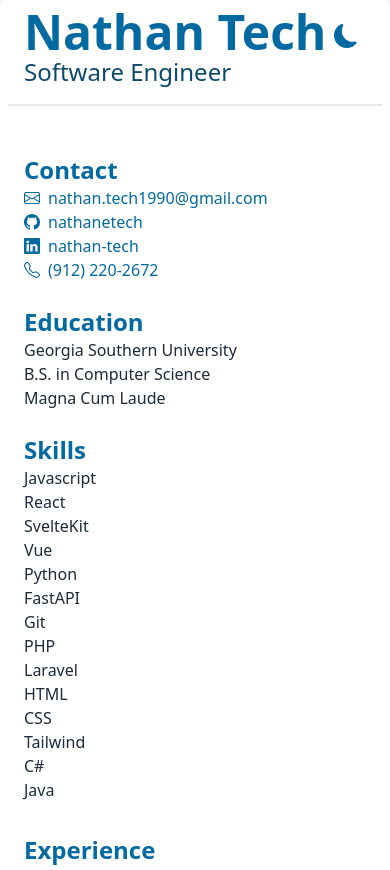
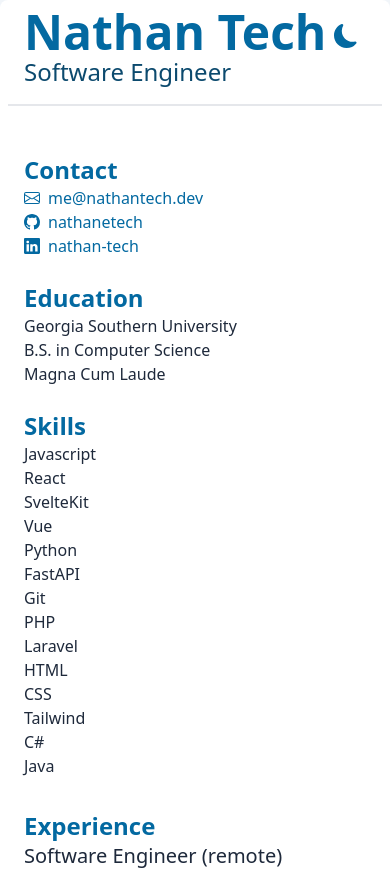
Before and after one commit to nathanetech/personal-site, a SvelteKit app: page / in a window 390 px wide. Shown: the top 870 px of the page. Built offline with nearby package versions, Linux system fonts and the light colour scheme.

Commit message:
printing

```diff
--- a/src/app.css
+++ b/src/app.css
@@ -3,7 +3,7 @@
 @tailwind utilities;
 
 body {
-	@apply font-sans md:m-6 lg:m-12 xl:m-24 bg-slate-100 dark:bg-slate-700 text-slate-800 dark:text-slate-200 transition-all ease-in-out duration-300;
+	@apply font-sans print:m-0 print:text-sm md:m-6 lg:m-12 xl:m-24 bg-slate-100 dark:bg-slate-700 text-slate-800 dark:text-slate-200 transition-all ease-in-out duration-300;
 }
 
 ul {
@@ -11,5 +11,5 @@ ul {
 }
 
 a {
-	@apply text-sky-700 hover:text-sky-900 dark:text-sky-500 dark:hover:text-sky-700;
+	@apply text-sky-700 hover:text-sky-900 dark:text-sky-500 dark:hover:text-sky-700 print:text-slate-800;
 }
--- a/src/components/project.svelte
+++ b/src/components/project.svelte
@@ -9,7 +9,7 @@
     <h1 class="text-xl text-semibold">
         {name}
     </h1>
-    <a href={url}>
+    <a href={url} class="print:hidden">
         {linkText}
     </a>
     {#if technologies.length}
--- a/src/routes/+page.svelte
+++ b/src/routes/+page.svelte
@@ -41,7 +41,7 @@
     <title>Nathan Tech</title>
 </svelte:head>
 <div class="p-2 md:p-6 lg:p-12 rounded-lg h-max bg-white dark:bg-slate-800">
-    <div class="mb-8 md:text-center border-b-2 px-4 pb-4 relative">
+    <div class="mb-8 md:text-center print:text-center border-b-2 px-4 pb-4 relative">
         <h1 class="text-5xl text-sky-700 dark:text-sky-500 font-semibold">Nathan Tech</h1>
         <h3 class="text-2xl text-sky-900 dark:text-sky-700">Software Engineer</h3>
         <button on:click={() => { isDark = !isDark}} class="print:hidden absolute top-4 right-6 md:right-12 text-sky-700 dark:text-sky-500 transition-all ease-in-out duration-300">
@@ -57,18 +57,28 @@
         </button>
     </div>
     <div class="grid md:grid-cols-12 print:grid-cols-12">
-        <div class="md:col-span-5 lg:col-span-4 xl:col-span-3 2xl:col-span-2 print:col-span-4 print:bg-slate-200 space-y-6 p-4 md:bg-slate-200 md:dark:bg-slate-700">
+        <div class="md:col-span-5 lg:col-span-4 xl:col-span-3 2xl:col-span-2 print:col-span-3 print:bg-slate-200 space-y-6 p-4 print:p-0 md:bg-slate-200 md:dark:bg-slate-700">
             <div>
                 <Header>
                     Contact
                 </Header>
-                <a href="mailto:nathan.tech1990@gmail.com">
+                <a href="mailto:me@nathantech.dev">
                     <div class="flex flex-row items-center">
                         <svg xmlns="http://www.w3.org/2000/svg" width="16" height="16" fill="currentColor" class="bi bi-envelope" viewBox="0 0 16 16">
                             <path d="M0 4a2 2 0 0 1 2-2h12a2 2 0 0 1 2 2v8a2 2 0 0 1-2 2H2a2 2 0 0 1-2-2V4Zm2-1a1 1 0 0 0-1 1v.217l7 4.2 7-4.2V4a1 1 0 0 0-1-1H2Zm13 2.383-4.708 2.825L15 11.105V5.383Zm-.034 6.876-5.64-3.471L8 9.583l-1.326-.795-5.64 3.47A1 1 0 0 0 2 13h12a1 1 0 0 0 .966-.741ZM1 11.105l4.708-2.897L1 5.383v5.722Z"/>
                         </svg>
                         <span class="ml-2">
-                            nathan.tech1990@gmail.com
+                            me@nathantech.dev
+                        </span>
+                    </div>
+                </a>
+                <a href="tel:9122202672" class="hidden print:block">
+                    <div class="flex flex-row items-center">
+                        <svg xmlns="http://www.w3.org/2000/svg" width="16" height="16" fill="currentColor" class="bi bi-telephone" viewBox="0 0 16 16">
+                            <path d="M3.654 1.328a.678.678 0 0 0-1.015-.063L1.605 2.3c-.483.484-.661 1.169-.45 1.77a17.568 17.568 0 0 0 4.168 6.608 17.569 17.569 0 0 0 6.608 4.168c.601.211 1.286.033 1.77-.45l1.034-1.034a.678.678 0 0 0-.063-1.015l-2.307-1.794a.678.678 0 0 0-.58-.122l-2.19.547a1.745 1.745 0 0 1-1.657-.459L5.482 8.062a1.745 1.745 0 0 1-.46-1.657l.548-2.19a.678.678 0 0 0-.122-.58L3.654 1.328zM1.884.511a1.745 1.745 0 0 1 2.612.163L6.29 2.98c.329.423.445.974.315 1.494l-.547 2.19a.678.678 0 0 0 .178.643l2.457 2.457a.678.678 0 0 0 .644.178l2.189-.547a1.745 1.745 0 0 1 1.494.315l2.306 1.794c.829.645.905 1.87.163 2.611l-1.034 1.034c-.74.74-1.846 1.065-2.877.702a18.634 18.634 0 0 1-7.01-4.42 18.634 18.634 0 0 1-4.42-7.009c-.362-1.03-.037-2.137.703-2.877L1.885.511z"/>
+                        </svg>
+                        <span class="ml-2">
+                            (912) 220-2672
                         </span>
                     </div>
                 </a>
@@ -89,16 +99,6 @@
                         </svg>
                         <span class="ml-2">
                             nathan-tech
-                        </span>
-                    </div>
-                </a>
-                <a href="tel:9122202672">
-                    <div class="flex flex-row items-center">
-                        <svg xmlns="http://www.w3.org/2000/svg" width="16" height="16" fill="currentColor" class="bi bi-telephone" viewBox="0 0 16 16">
-                            <path d="M3.654 1.328a.678.678 0 0 0-1.015-.063L1.605 2.3c-.483.484-.661 1.169-.45 1.77a17.568 17.568 0 0 0 4.168 6.608 17.569 17.569 0 0 0 6.608 4.168c.601.211 1.286.033 1.77-.45l1.034-1.034a.678.678 0 0 0-.063-1.015l-2.307-1.794a.678.678 0 0 0-.58-.122l-2.19.547a1.745 1.745 0 0 1-1.657-.459L5.482 8.062a1.745 1.745 0 0 1-.46-1.657l.548-2.19a.678.678 0 0 0-.122-.58L3.654 1.328zM1.884.511a1.745 1.745 0 0 1 2.612.163L6.29 2.98c.329.423.445.974.315 1.494l-.547 2.19a.678.678 0 0 0 .178.643l2.457 2.457a.678.678 0 0 0 .644.178l2.189-.547a1.745 1.745 0 0 1 1.494.315l2.306 1.794c.829.645.905 1.87.163 2.611l-1.034 1.034c-.74.74-1.846 1.065-2.877.702a18.634 18.634 0 0 1-7.01-4.42 18.634 18.634 0 0 1-4.42-7.009c-.362-1.03-.037-2.137.703-2.877L1.885.511z"/>
-                        </svg>
-                        <span class="ml-2">
-                            (912) 220-2672
                         </span>
                     </div>
                 </a>
@@ -128,7 +128,7 @@
                 {/each}
             </div>
         </div>
-        <div class="md:col-span-7 lg:col-span-8 xl:col-span-9 2xl:col-span-10 print:col-span-8 p-4 space-y-6">
+        <div class="md:col-span-7 lg:col-span-8 xl:col-span-9 2xl:col-span-10 print:col-span-9 p-4 print:p-0 space-y-6">
             <div>
                 <Header>
                     Experience
@@ -150,7 +150,7 @@
                             <li>
                                 Increased app performance by analyzing and removing unnecessary network calls to legacy API.
                             </li>
-                            <li>
+                            <li class="print:hidden">
                                 Provided meaningful feedback to coworkers in code reviews.
                             </li>
                         </ul>
@@ -181,13 +181,13 @@
                             <li>
                                 Contributed to company and engineering culture by leading tech talks and watercooler events.
                             </li>
-                            <li>
+                            <li class="print:hidden">
                                 Provided meaningful feedback to coworkers in code reviews.
                             </li>
                             <li>
                                 Developed new features and maintained legacy code.
                             </li>
-                            <li>
+                            <li class="print:hidden">
                                 Worked directly with the product team to develop new features based on customer feedback.
                             </li>
                         </ul>
```
